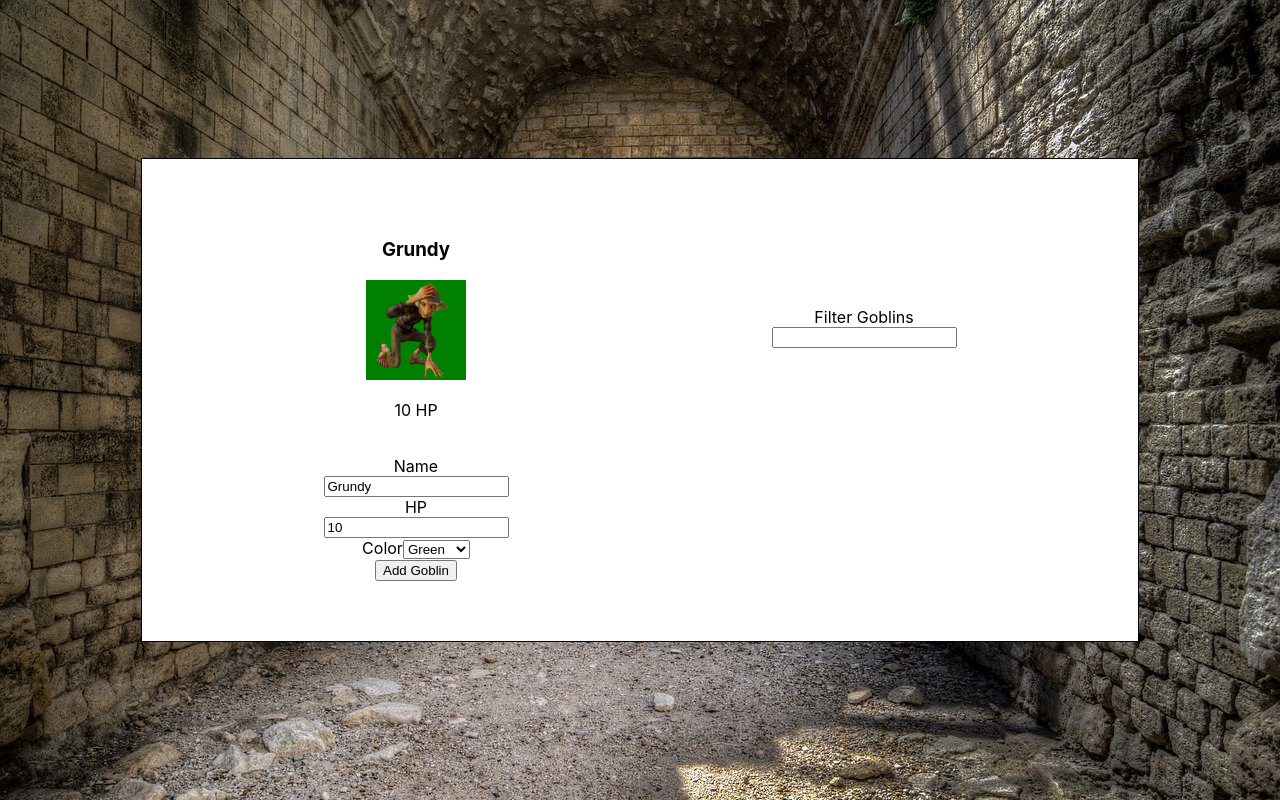
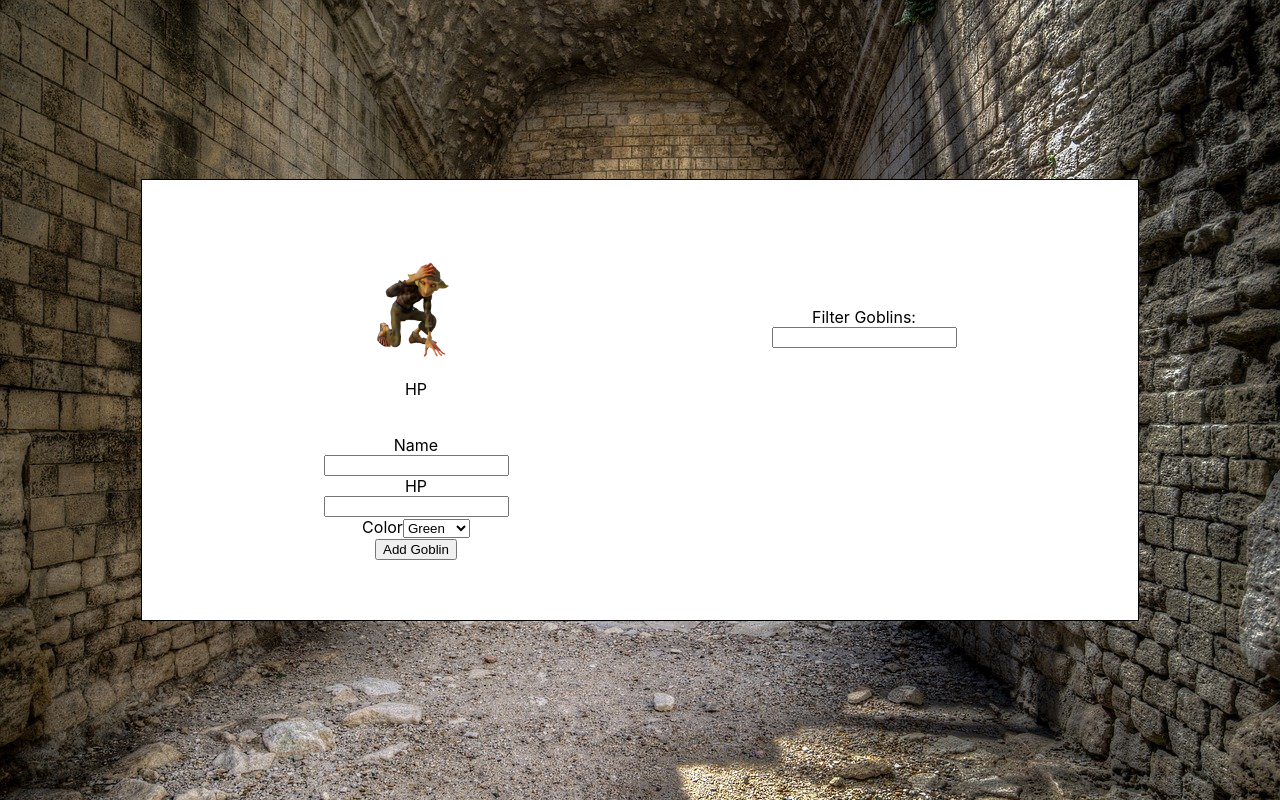
Before and after one commit to willgundy/goblin-builder-half-baked, a React (Create React App) app: page / in a window 1280 px wide. Built offline with nearby package versions, Linux system fonts and the light colour scheme.

Commit message:
added in props for goblin form

```diff
--- a/src/App.js
+++ b/src/App.js
@@ -15,33 +15,36 @@ function App() {
 */
   const [allGoblins, setAllGoblins] = useState([]);
   const [filteredGoblins, setFilteredGoblins] = useState([]);
-  const [goblinFormName, setGoblinFormName] = useState('Grundy');
-  const [goblinFormHP, setGoblinFormHP] = useState('10');
-  const [goblinFormColor, setGoblinFormColor] = useState('Green');
+  const [goblinFormName, setGoblinFormName] = useState('');
+  const [goblinFormHP, setGoblinFormHP] = useState('');
+  const [goblinFormColor, setGoblinFormColor] = useState('');
 
   function submitGoblin(e) {
     e.preventDefault();
 
     // on submit, make a new goblin object with a name that comes from the form state, an hp that comes from the form state, and a color that comes from the form state
     const newGoblin = {
-      goblinFormName,
-      goblinFormHP,
-      goblinFormColor
+      name: goblinFormName,
+      color: goblinFormColor,
+      hp: goblinFormHP
     };
     // update the allGoblins array. Add the new goblin to the allGoblins array immutably.
-    setAllGoblins(...allGoblins, newGoblin);
+    setAllGoblins([...allGoblins, newGoblin]);
     // clear out the goblin form state items by setting them to empty strings. This will cause the form to reset in the UI.
     setGoblinFormName('');
     setGoblinFormHP('');
-    setGoblinFormColor('Orange');
+    setGoblinFormColor('');
   }
 
-  function handleDeleteGoblin(name) {
+
+  function handleDeleteGoblin(index) {
     // find the index of the goblin in allGoblins with this name
+    //used index from mapping instead
 
     // use splice to delete the goblin object at this index
-
+    allGoblins.splice(index, 1);
     // update the allGoblins array immutably to this new, smaller array
+    setAllGoblins([...allGoblins]);
   }
 
   function handleFilterGoblins(search) {
@@ -66,7 +69,7 @@ function App() {
         }}/>
       </div>
       <div className='goblin-filter quarter'>
-        Filter Goblins
+        Filter Goblins:
         {/* note that handleFilterGoblins is defined upstairs. This is where the allGoblins array gets filtered */}
         <input onChange={(e) => handleFilterGoblins(e.target.value)} />
       </div>
@@ -91,7 +94,7 @@ function App() {
         setGoblinFormHP={setGoblinFormHP}
       />
       <GoblinList
-        goblins={[]} // this takes in an array of goblins. If the filteredGoblins has a length, use that array. Otherwise, use the allGoblins array
+        goblins={allGoblins} // this takes in an array of goblins. If the filteredGoblins has a length, use that array. Otherwise, use the allGoblins array
         handleDeleteGoblin={handleDeleteGoblin} // note that the goblin list has access to the ability to delete
       />
     </div>
--- a/src/Goblin.js
+++ b/src/Goblin.js
@@ -5,7 +5,7 @@ export default function Goblin(props) {
     // be sure you take a look at this component i'm handing you and figure out what props it will need to work correctly.
     <div
       className='goblin'
-      onClick={() => props.handleDeleteGoblin && props.handleDeleteGoblin(props.goblin.name)}>
+      onClick={() => props.handleDeleteGoblin && props.handleDeleteGoblin(props.index)}>
       <h3>{props.goblin.name}</h3>
       <img src="goblin.png" style={{ backgroundColor: props.goblin.color }} />
       <p>{props.goblin.hp} HP</p>
--- a/src/GoblinForm.js
+++ b/src/GoblinForm.js
@@ -7,23 +7,23 @@ export default function GoblinForm(props) {
       Note that you don't need to define an anonymous function--you can just name the submitGoblin prop here and it will work.
       Take a minute to try and puzzle out why that is: how is this function different from other functions,
       where you do need to create an anonymous function in the `onClick` or `onSubmit` spot? */}
-      <form className='goblin-form'>
+      <form className='goblin-form' onSubmit={props.submitGoblin}>
         <label>
             Name
           {/* onChange, use the prop setGoblinFormName to set the parent state */}
-          <input required value={props.goblinFormName} />
+          <input required value={props.goblinFormName} onChange={(e) => props.setGoblinFormName(e.target.value)}/>
           {/* note that we're controlling the input's value from parent state */}
         </label>
         <label>
             HP
           {/* onChange, use the prop setGoblinFormHP to set the parent state */}
-          <input required type="number" value={props.goblinFormHP} />
+          <input required type="number" value={props.goblinFormHP} onChange={(e) => props.setGoblinFormHP(e.target.value)}/>
           {/* note that we're controlling the input's value from parent state */}
         </label>
         <label>
             Color
           {/* onChange, use the prop setGoblinFormColor to set the parent state */}
-          <select required value={props.goblinFormColor}>
+          <select required value={props.goblinFormColor} onChange={(e) => props.setGoblinFormColor(e.target.value)}>
             {/* note that we're controlling the input's value from parent state */}
             <option value="lightgreen">Green</option>
             <option value="lightblue">Blue</option>
--- a/src/GoblinList.js
+++ b/src/GoblinList.js
@@ -5,6 +5,16 @@ export default function GoblinList(props) {
   return (
     <div className='goblin-list quarter'>
       {/* map over your goblins and render out a Goblin component for each goblin. You've seen this before. The only difference here is that you need to pass handleDeleteGoblin (a prop that is a function), as well */}
+      {props.goblins.map((goblin, i) => <Goblin
+        key={i}
+        goblin={{
+          name: goblin.name,
+          color: goblin.color,
+          hp: goblin.hp
+        }}
+        handleDeleteGoblin={props.handleDeleteGoblin}
+        index={i}
+      />)}
     </div>
   );
 }
```
